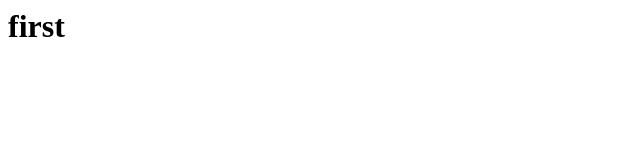
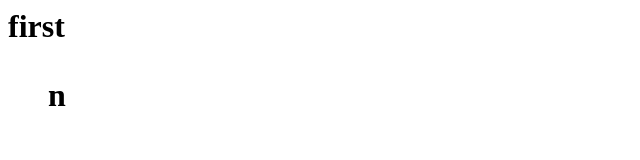
Before and after one commit to teet999/Neet, a plain HTML site: page index.html in a window 1280 px wide. Shown: the full height of the page, 0-640 px from the left. Drawn offline with Linux system fonts and the light colour scheme.

Commit message:
index.html

```diff
--- a/index.html
+++ b/index.html
@@ -1 +1,2 @@
 <h1> first </h>
+<ol>n</ol>
```
